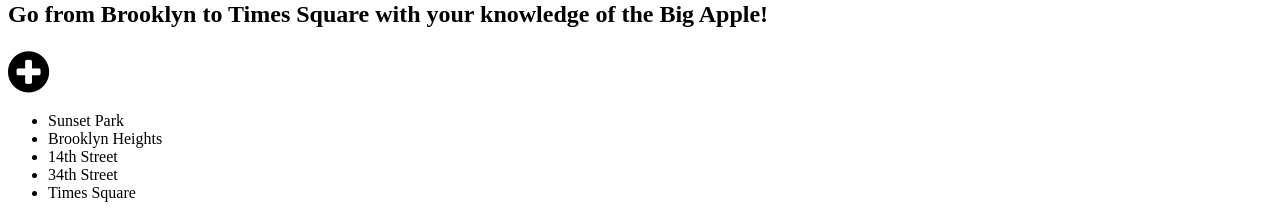
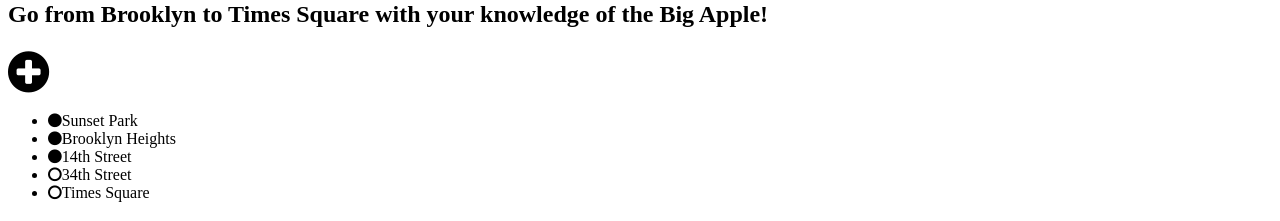
Before and after one commit to cannandev/quiz-app, a plain HTML site: page index.html in a window 1280 px wide. Shown: the part 79-300 px from the top of the page. Drawn offline with nearby package versions, Linux system fonts and the light colour scheme.

Commit message:
Adding font awesome circles for status stops.

```diff
--- a/index.html
+++ b/index.html
@@ -16,11 +16,11 @@
 			<nav class="status">
 				<div class="bar"></div>
 				<ul class="stops">
-					<li>Sunset Park</li>
-					<li>Brooklyn Heights</li>
-					<li>14th Street</li>
-					<li>34th Street</li>
-					<li>Times Square</li>
+					<li><i class="fa fa-circle"></i>Sunset Park</li>
+					<li><i class="fa fa-circle"></i>Brooklyn Heights</li>
+					<li><i class="fa fa-circle"></i>14th Street</li>
+					<li><i class="fa fa-circle-o"></i>34th Street</li>
+					<li><i class="fa fa-circle-o"></i>Times Square</li>
 			</ul>
 			</nav>
 		</div>
```
